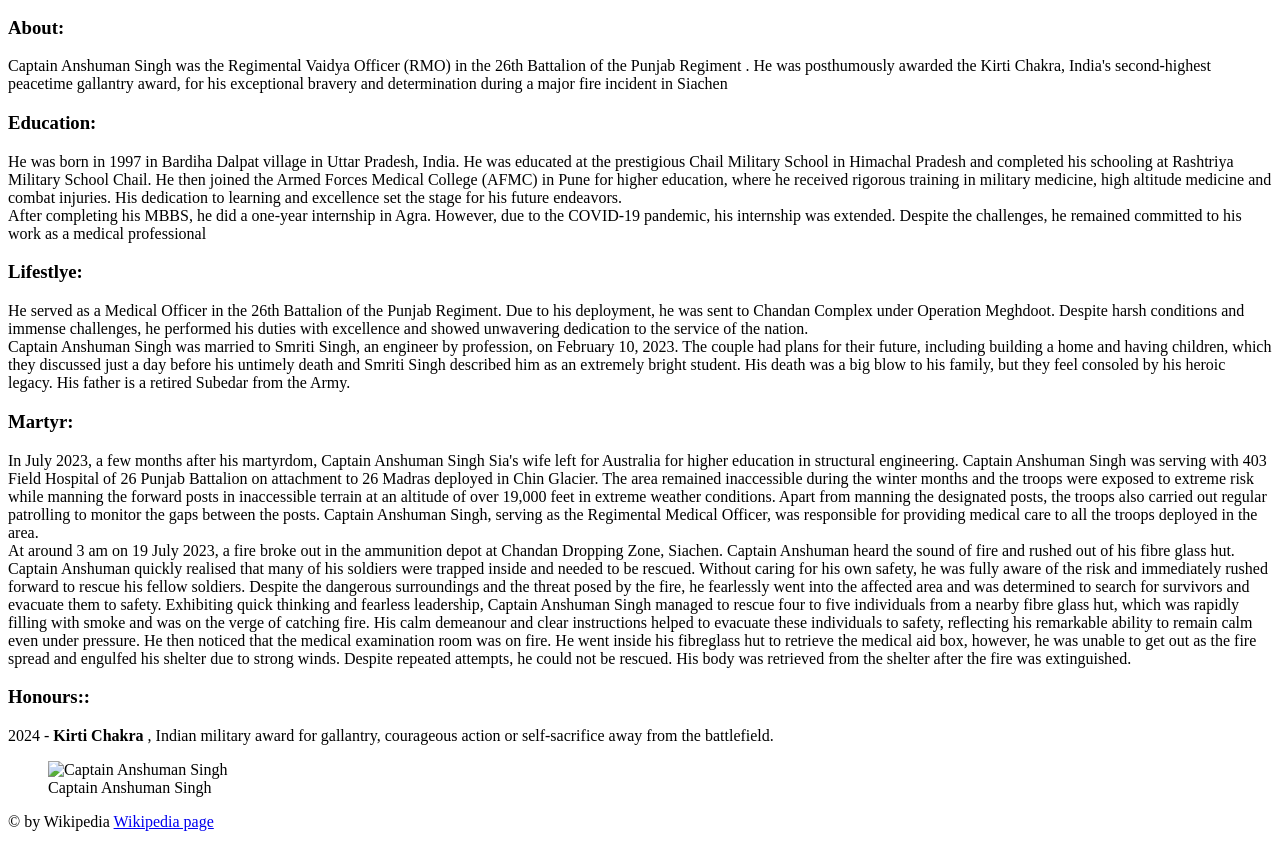
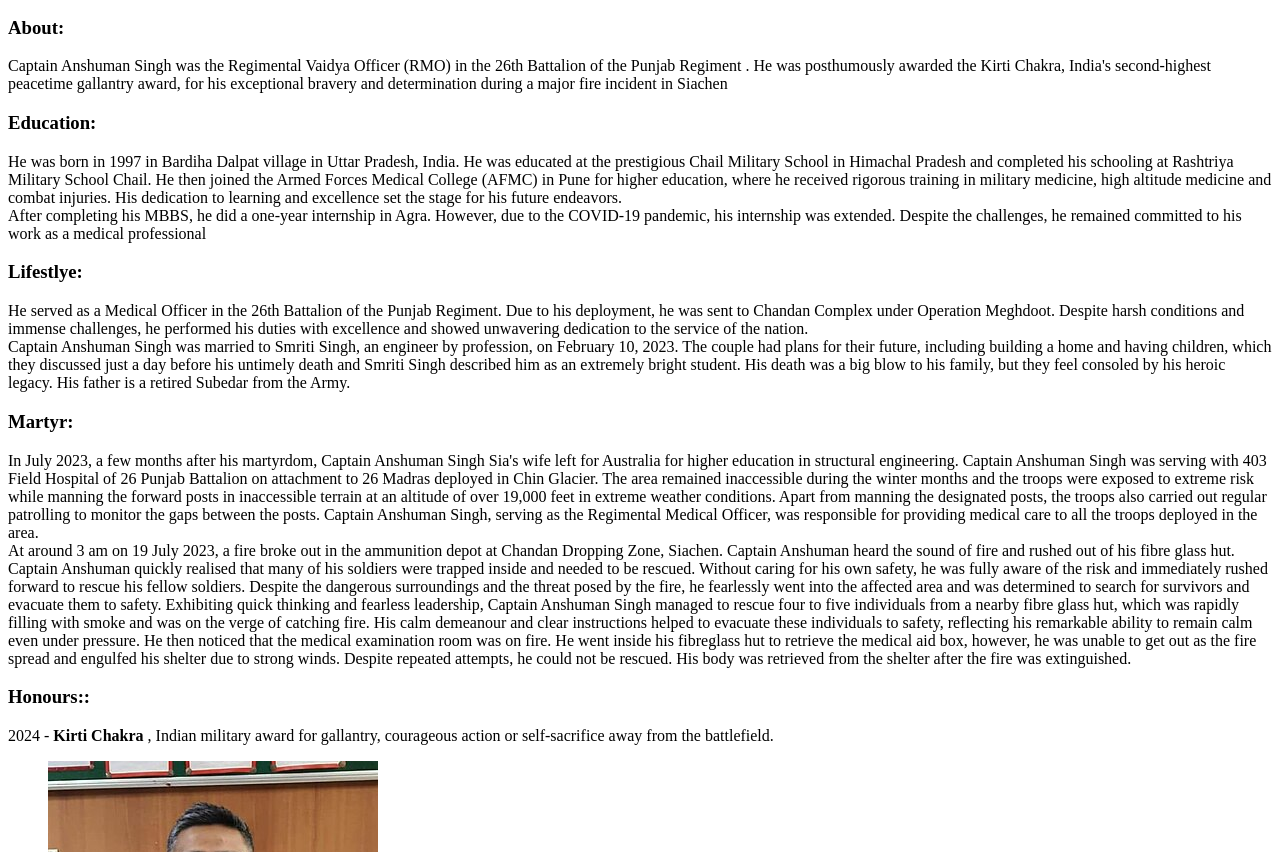
Before and after one commit to Ritesh-456/Tribute_for_Captain_Anshuman_Singh, a plain HTML site: page index.html in a window 1280 px wide. Shown: the part 100-952 px from the top of the page. Drawn offline with Linux system fonts and the light colour scheme.

Commit message:
Update index.html

```diff
--- a/index.html
+++ b/index.html
@@ -94,7 +94,7 @@
         </section>
     </main>
     <figure>
-        <img src="/prcrices/Captain Anshuman Singh.jpg" alt="Captain Anshuman Singh" class="rounded-image">
+        <img src="/Captain Anshuman Singh.jpg" alt="Captain Anshuman Singh">
         <figcaption>Captain Anshuman Singh</figcaption>
     </figure>
     <footer>
```
